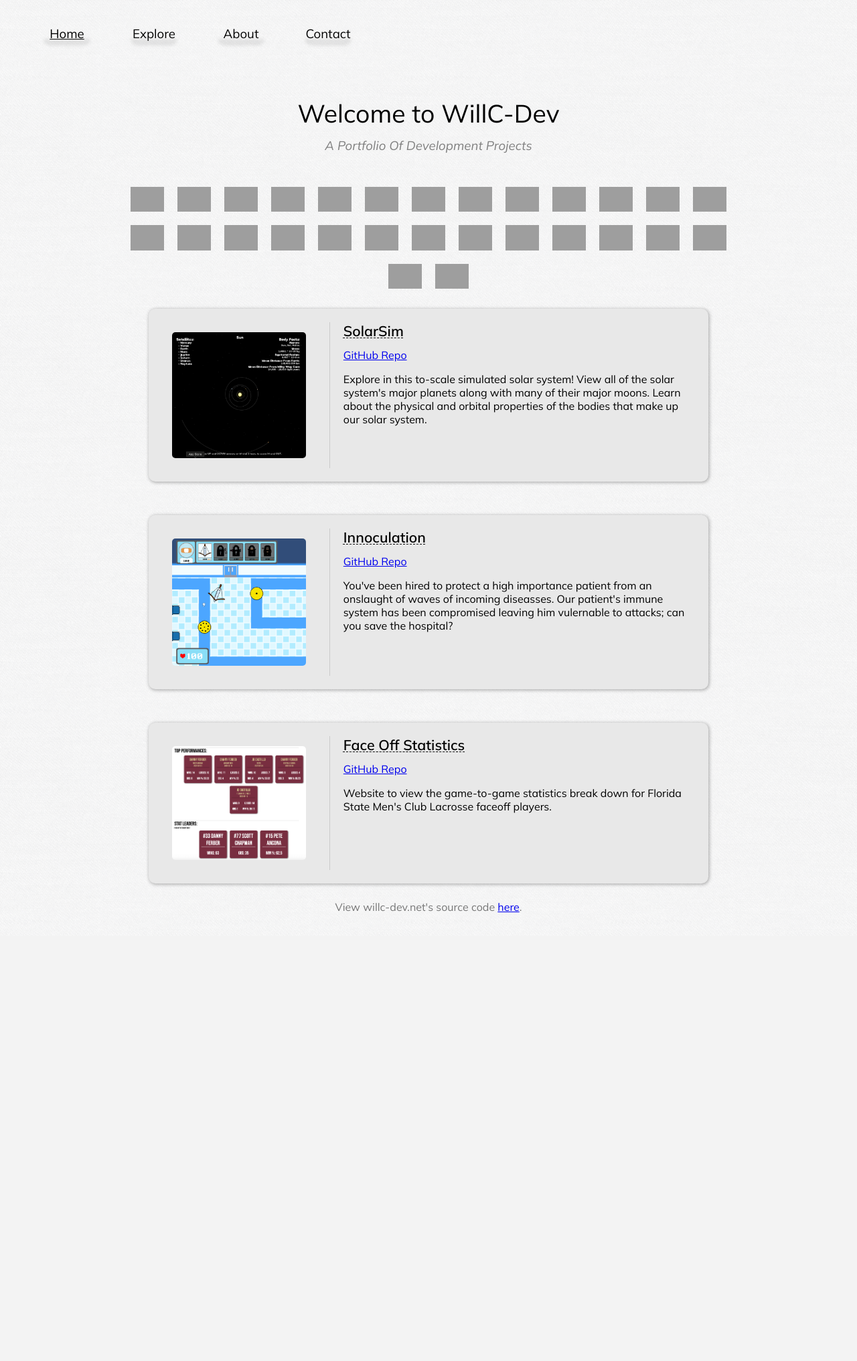
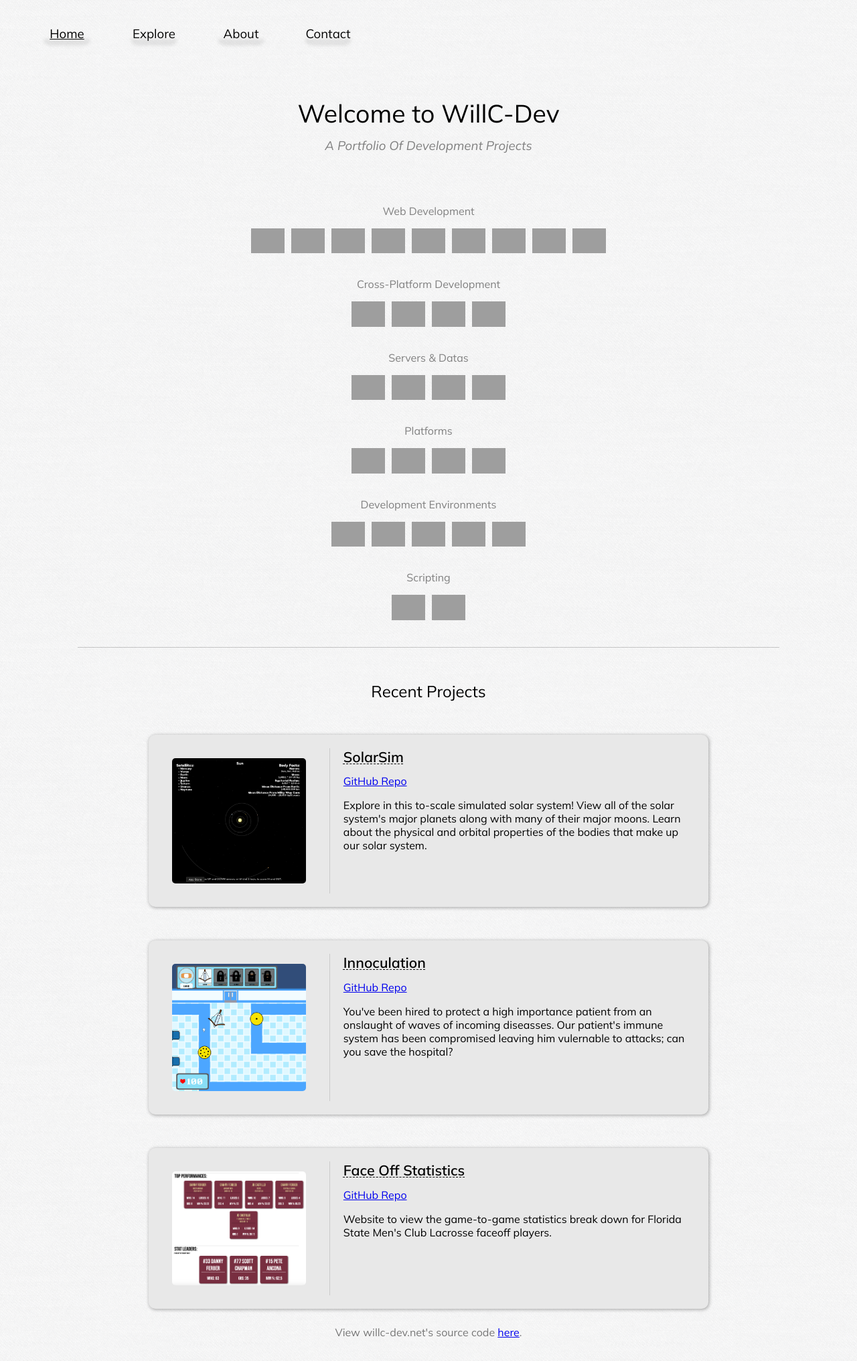
Before and after one commit to wcouture/Portfolio-Site, a PHP site: page / in a window 1280 px wide. Shown: the whole page at 67% size. Before the commit the page ends 1362 px from the top, so only its background shows below. Run offline with PHP 8.4, Linux system fonts and the light colour scheme; data comes from the database, SQL or seed files in the repository; data that the repository does not hold is empty; some libraries are stand-ins or nearby versions; grey boxes are pictures that could not be loaded.

Commit message:
organizes dev icons into logical sections

```diff
--- a/css/home.css
+++ b/css/home.css
@@ -11,15 +11,38 @@
 .dev-icons {
   width: 75%;
   margin: 20px auto 30px auto;
+}
+
+.icon-section {
+  padding: 10px;
+}
+
+.icon-section-label {
+  color: grey;
+  width: 100%;
+  text-align: center;
+}
+
+.icons {
   display: flex;
+  justify-content: center;
   flex-wrap: wrap;
-
-  justify-content: center;
-  gap: 20px;
+  gap: 10px;
 }
 
 .dev-icons img {
   max-width: 50px;
+}
+
+.projects-header {
+  width: 75%;
+  margin: 0 auto;
+  text-align: center;
+  font-size: 18pt;
+
+  padding: 50px;
+
+  border-top: 1px solid rgba(0, 0, 0, 0.2);
 }
 
 .project-card {
--- a/index.php
+++ b/index.php
@@ -24,66 +24,73 @@
     <p class="page-subtitle">A portfolio of development projects</p>
 
     <div class="dev-icons">
-
-        <img src="https://cdn.jsdelivr.net/gh/devicons/devicon@latest/icons/apple/apple-original.svg" />
-        <img src="https://cdn.jsdelivr.net/gh/devicons/devicon@latest/icons/unity/unity-original.svg" />
-
-
-        <img src="https://cdn.jsdelivr.net/gh/devicons/devicon@latest/icons/cloudflare/cloudflare-original-wordmark.svg" />
-        <img src="https://cdn.jsdelivr.net/gh/devicons/devicon@latest/icons/amazonwebservices/amazonwebservices-original-wordmark.svg" />
-        <img src="https://cdn.jsdelivr.net/gh/devicons/devicon@latest/icons/ubuntu/ubuntu-original.svg" />
-
-
-
-        <img src="https://cdn.jsdelivr.net/gh/devicons/devicon@latest/icons/php/php-original.svg" />
-        <img src="https://cdn.jsdelivr.net/gh/devicons/devicon@latest/icons/wordpress/wordpress-plain.svg" />
-
-        <img src="https://cdn.jsdelivr.net/gh/devicons/devicon@latest/icons/apache/apache-original-wordmark.svg" />
-        <img src="https://cdn.jsdelivr.net/gh/devicons/devicon@latest/icons/nodejs/nodejs-original-wordmark.svg" />
-
-
-        <img src="https://cdn.jsdelivr.net/gh/devicons/devicon@latest/icons/bash/bash-original.svg" />
-        <img src="https://cdn.jsdelivr.net/gh/devicons/devicon@latest/icons/mariadb/mariadb-original-wordmark.svg" />
-        <img src="https://cdn.jsdelivr.net/gh/devicons/devicon@latest/icons/mysql/mysql-original-wordmark.svg" />
-
-
-
-        <img src="https://cdn.jsdelivr.net/gh/devicons/devicon@latest/icons/git/git-original.svg" />
-        <img src="https://cdn.jsdelivr.net/gh/devicons/devicon@latest/icons/gitlab/gitlab-original.svg" />
-
-
-        <img src="https://cdn.jsdelivr.net/gh/devicons/devicon@latest/icons/dotnetcore/dotnetcore-original.svg" />
-        <img src="https://cdn.jsdelivr.net/gh/devicons/devicon@latest/icons/blazor/blazor-original.svg" />
-        <img src="https://cdn.jsdelivr.net/gh/devicons/devicon@latest/icons/csharp/csharp-original.svg" />
-
-
-        <!-- css -->
+        <div class="icon-section">
+            <p class="icon-section-label">Web Development</p>
+            <div class="icons">
                 <img src="https://cdn.jsdelivr.net/gh/devicons/devicon@latest/icons/css3/css3-original-wordmark.svg" />
                 <img src="https://cdn.jsdelivr.net/gh/devicons/devicon@latest/icons/html5/html5-original-wordmark.svg" />
                 <img src="https://cdn.jsdelivr.net/gh/devicons/devicon@latest/icons/javascript/javascript-original.svg" />
                 <img src="https://cdn.jsdelivr.net/gh/devicons/devicon@latest/icons/typescript/typescript-original.svg" />
-
                 <img src="https://cdn.jsdelivr.net/gh/devicons/devicon@latest/icons/jquery/jquery-original-wordmark.svg" />
                 <img src="https://cdn.jsdelivr.net/gh/devicons/devicon@latest/icons/p5js/p5js-original.svg" />
+                <img src="https://cdn.jsdelivr.net/gh/devicons/devicon@latest/icons/socketio/socketio-original.svg" />
+                <img src="https://cdn.jsdelivr.net/gh/devicons/devicon@latest/icons/php/php-original.svg" />
+                <img src="https://cdn.jsdelivr.net/gh/devicons/devicon@latest/icons/wordpress/wordpress-plain.svg" />
+            </div>
+        </div>
 
-        <img src="https://cdn.jsdelivr.net/gh/devicons/devicon@latest/icons/socketio/socketio-original-wordmark.svg" />
+        <div class="icon-section">
+            <p class="icon-section-label">Cross-Platform Development</p>
+            <div class="icons">
+                <img src="https://cdn.jsdelivr.net/gh/devicons/devicon@latest/icons/dotnetcore/dotnetcore-original.svg" />
+                <img src="https://cdn.jsdelivr.net/gh/devicons/devicon@latest/icons/blazor/blazor-original.svg" />
+                <img src="https://cdn.jsdelivr.net/gh/devicons/devicon@latest/icons/csharp/csharp-original.svg" />
+                <img src="https://cdn.jsdelivr.net/gh/devicons/devicon@latest/icons/react/react-original.svg" />
+            </div>
+        </div>
 
+        <div class="icon-section">
+            <p class="icon-section-label">Servers & Datas</p>
+            <div class="icons">
+                <img src="https://cdn.jsdelivr.net/gh/devicons/devicon@latest/icons/apache/apache-original-wordmark.svg" />
+                <img src="https://cdn.jsdelivr.net/gh/devicons/devicon@latest/icons/nodejs/nodejs-original-wordmark.svg" />
+                <img src="https://cdn.jsdelivr.net/gh/devicons/devicon@latest/icons/mariadb/mariadb-original-wordmark.svg" />
+                <img src="https://cdn.jsdelivr.net/gh/devicons/devicon@latest/icons/mysql/mysql-original-wordmark.svg" />
+            </div>
+        </div>
 
+        <div class="icon-section">
+            <p class="icon-section-label">Platforms</p>
+            <div class="icons">
+                <img src="https://cdn.jsdelivr.net/gh/devicons/devicon@latest/icons/apple/apple-original.svg" />
+                <img src="https://cdn.jsdelivr.net/gh/devicons/devicon@latest/icons/cloudflare/cloudflare-original-wordmark.svg" />
+                <img src="https://cdn.jsdelivr.net/gh/devicons/devicon@latest/icons/amazonwebservices/amazonwebservices-original-wordmark.svg" />
+                <img src="https://cdn.jsdelivr.net/gh/devicons/devicon@latest/icons/ubuntu/ubuntu-original.svg" />
+            </div>
+        </div>
 
-
-        <img src="https://cdn.jsdelivr.net/gh/devicons/devicon@latest/icons/python/python-original.svg" />
-
-        <img src="https://cdn.jsdelivr.net/gh/devicons/devicon@latest/icons/react/react-original.svg" />
-
-
+        <div class="icon-section">
+            <p class="icon-section-label">Development Environments</p>
+            <div class="icons">
                 <img src="https://cdn.jsdelivr.net/gh/devicons/devicon@latest/icons/vim/vim-original.svg" />
                 <img src="https://cdn.jsdelivr.net/gh/devicons/devicon@latest/icons/vscode/vscode-original.svg" />
+                <img src="https://cdn.jsdelivr.net/gh/devicons/devicon@latest/icons/unity/unity-original.svg" />
+                <img src="https://cdn.jsdelivr.net/gh/devicons/devicon@latest/icons/git/git-original.svg" />
+                <img src="https://cdn.jsdelivr.net/gh/devicons/devicon@latest/icons/gitlab/gitlab-original.svg" />
+            </div>
+        </div>
 
-
-
+        <div class="icon-section">
+            <p class="icon-section-label">Scripting</p>
+            <div class="icons">
+                <img src="https://cdn.jsdelivr.net/gh/devicons/devicon@latest/icons/python/python-original.svg" />
+                <img src="https://cdn.jsdelivr.net/gh/devicons/devicon@latest/icons/bash/bash-original.svg" />
+            </div>
+        </div>
 
     </div>
 
+    <p class="projects-header">Recent Projects</p>
     <div class="project-collection">
         <?php while($row = $results->fetch_assoc()) { ?>
         <div class="project-card">
```
Lines whose indentation alone changed are shown as unchanged.
